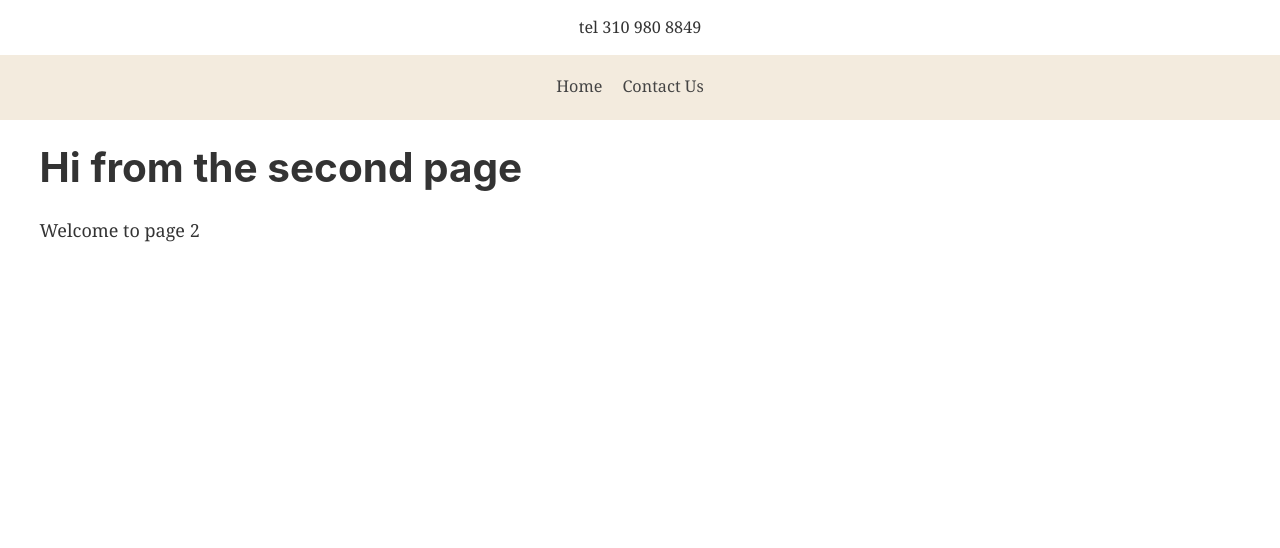
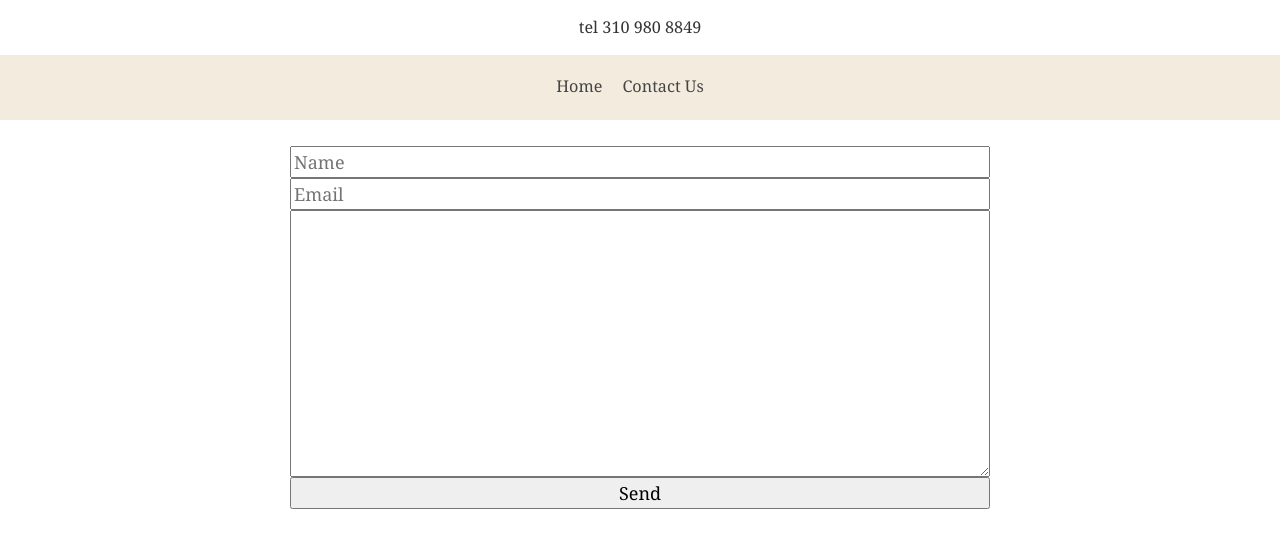
Before and after one commit to osogrizz/gatsby-starter-santa-fe, a Gatsby site: page /contact in a window 1280 px wide. Built offline with nearby package versions, Linux system fonts and the light colour scheme; Gatsby itself is replaced by a stand-in of ours.

Commit message:
Added initial form to contact page.

```diff
--- a/src/pages/contact.js
+++ b/src/pages/contact.js
@@ -1,16 +1,36 @@
 import React from 'react'
 // import { Link } from 'gatsby'
+import styled from 'styled-components'
 
 import Layout from '../components/layout'
 import SEO from '../components/seo'
 
+const FormContainer = styled.div`
+  margin: 0 auto;
+  display: grid;
+  max-width: 700px;
+  grid-template-columns: 1fr;
+  text-align: center;
+`
+
 const Contact = () => (
   <Layout>
-    <SEO title="Contact" />
-    <h1>Hi from the second page</h1>
-    <p>Welcome to page 2</p>
+      <SEO title="Contact" />
 
-  </Layout>
+      <form action="">
+        <FormContainer>
+
+        <input type="name" placeholder="Name"/>
+
+
+        <input type="email" placeholder="Email"/>
+
+        <textarea name="" id="" cols="30" rows="10">
+        </textarea>
+        <button type="submit">Send</button>
+      </FormContainer>
+      </form>
+    </Layout>
 )
 
 export default Contact
```
